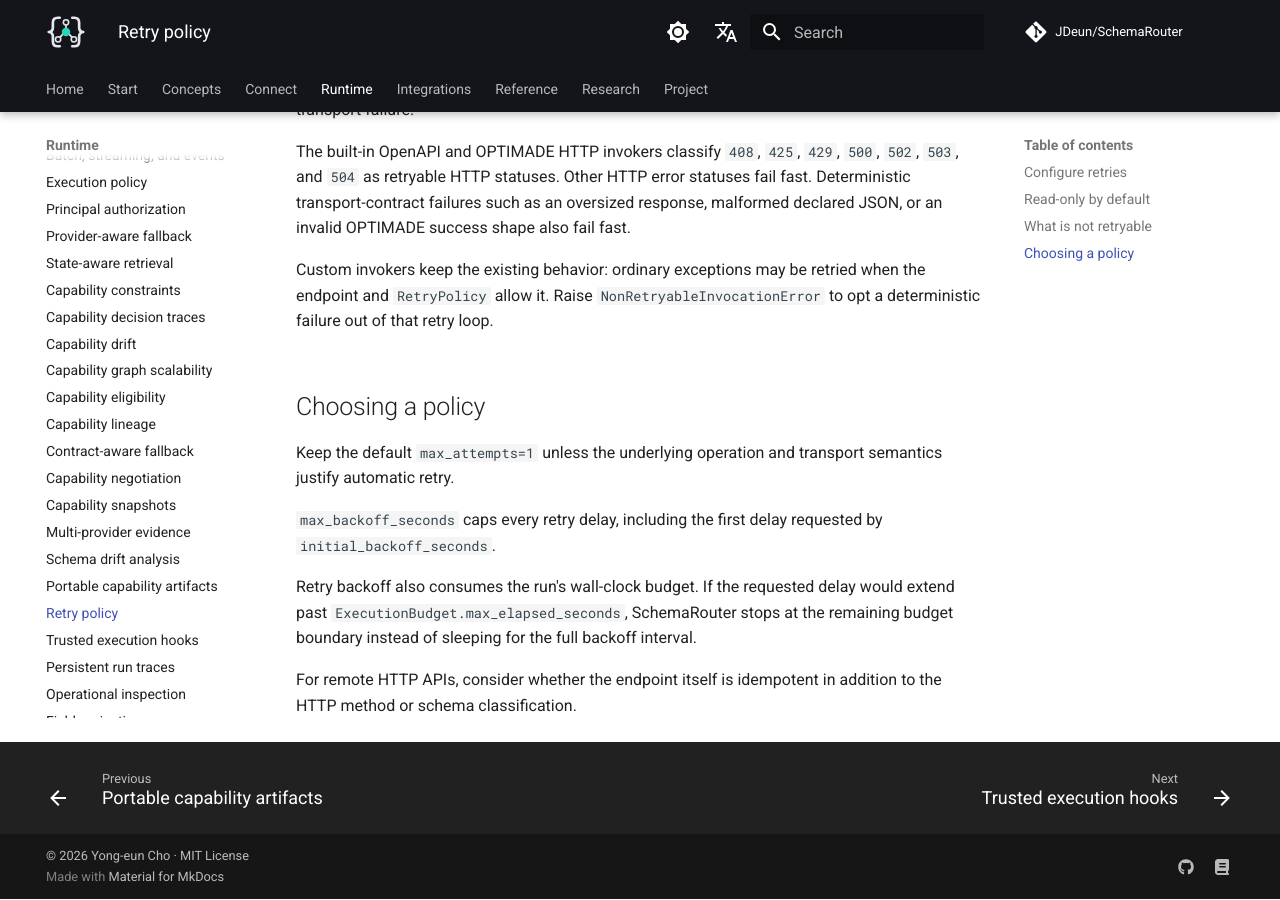
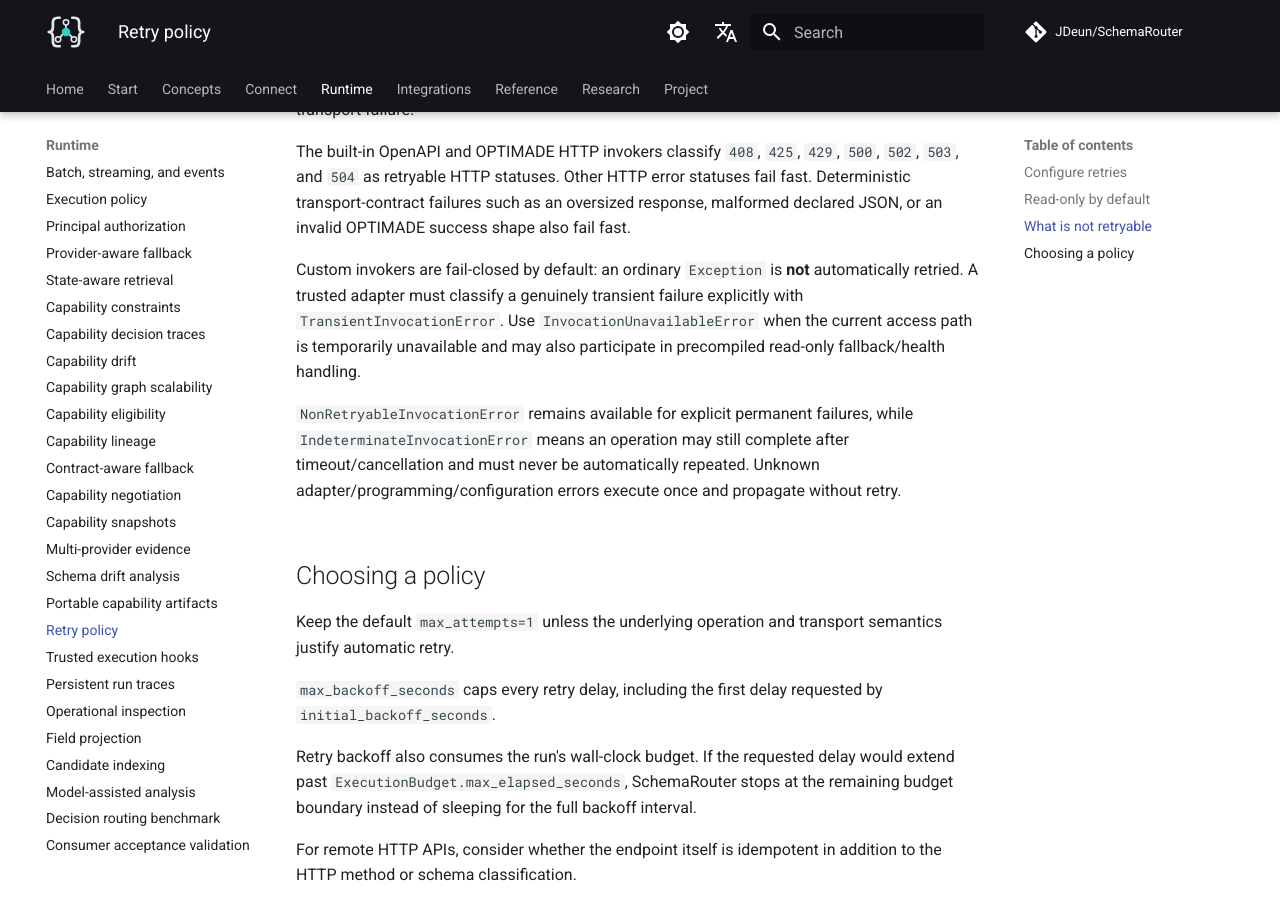
Before and after one commit to JDeun/SchemaRouter, an MkDocs documentation site: the page built from docs/guides/retry.md, in a window 1280 px wide and 900 px high, scrolled down 1350 px. Built offline with MkDocs 1.6.1 and Material for MkDocs 9.7.7, drawn with Linux system fonts in a browser that asks for light colours; comment, search, counter and statistics services are not loaded.

Commit message:
docs(retry): align retry taxonomy with executor contract

```diff
--- a/docs/guides/retry.md
+++ b/docs/guides/retry.md
@@ -57,9 +57,15 @@
 Deterministic transport-contract failures such as an oversized response, malformed declared JSON,
 or an invalid OPTIMADE success shape also fail fast.
 
-Custom invokers keep the existing behavior: ordinary exceptions may be retried when the endpoint and
-`RetryPolicy` allow it. Raise `NonRetryableInvocationError` to opt a deterministic failure out of
-that retry loop.
+Custom invokers are fail-closed by default: an ordinary `Exception` is **not** automatically
+retried. A trusted adapter must classify a genuinely transient failure explicitly with
+`TransientInvocationError`. Use `InvocationUnavailableError` when the current access path is
+temporarily unavailable and may also participate in precompiled read-only fallback/health handling.
+
+`NonRetryableInvocationError` remains available for explicit permanent failures, while
+`IndeterminateInvocationError` means an operation may still complete after timeout/cancellation
+and must never be automatically repeated. Unknown adapter/programming/configuration errors execute
+once and propagate without retry.
 
 ## Choosing a policy
 
```
